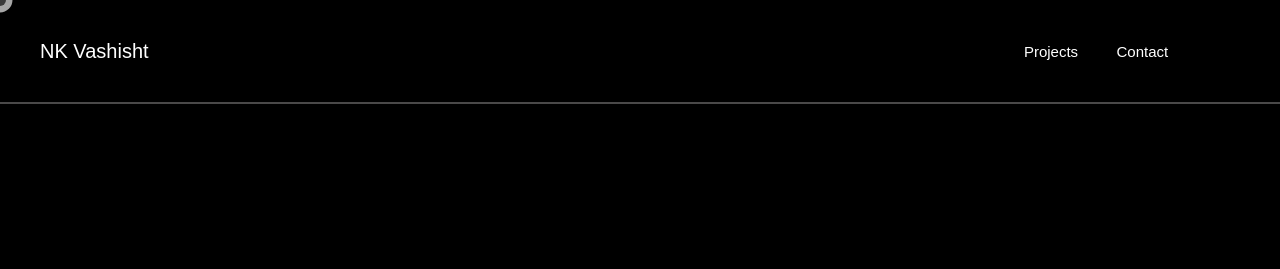
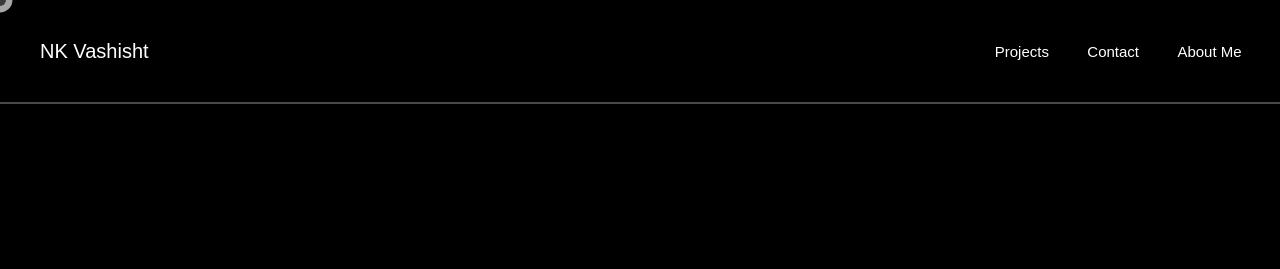
Before and after one commit to Niteshkumarvashisht/portfolio, a plain HTML site: page index.html in a window 1280 px wide. Shown: the top 269 px of the page. Drawn offline with nearby package versions, Linux system fonts and the light colour scheme; a script that the page names is missing; a web font is replaced by a local one.

Commit message:
Update index.html

```diff
--- a/index.html
+++ b/index.html
@@ -35,7 +35,7 @@
                 <a class="l" href="#projects">Projects</a>
                 <a class="l" href="#contact">Contact</a>
                 <a class="l" href="aboutme.html">
-                    <div class="img l" aria-label="aboutme"></div>
+                    About me
                 </a>
             </nav>
         </header>
```
